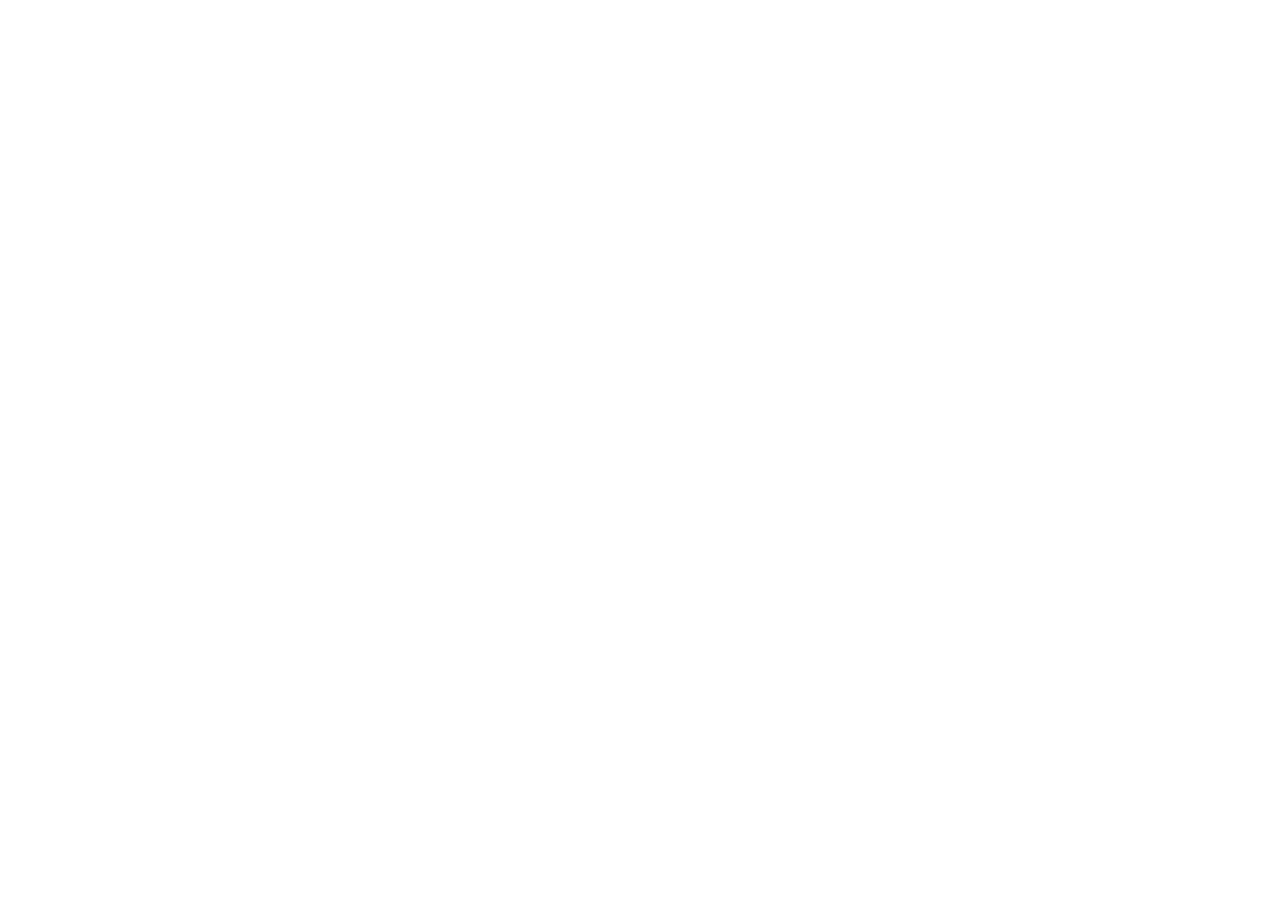
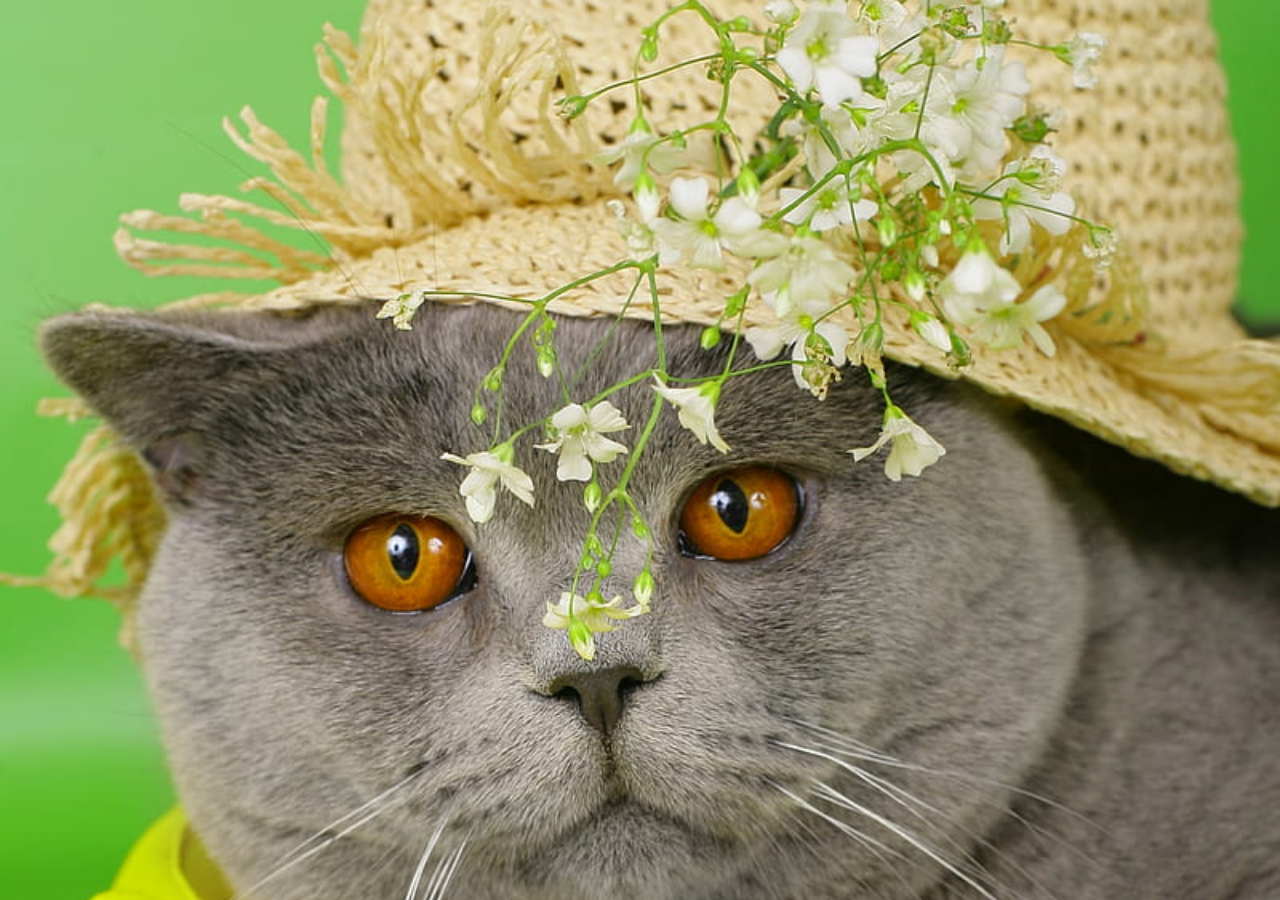
Before and after one commit to mjanyelle/HTML-CSS, a plain HTML site: page exercício/exer22/fundo001.html in a window 1280 px wide. Before the commit the page ends 800 px from the top, so only its background shows below. Drawn offline with Linux system fonts and the light colour scheme.

Commit message:
atualizar

```diff
--- a/exercício/exer22/fundo001.html
+++ b/exercício/exer22/fundo001.html
@@ -4,15 +4,36 @@
     <meta charset="UTF-8">
     <meta name="viewport" content="width=device-width, initial-scale=1.0">
     <title>teste de imagem de fundo</title>
-   <style>
-    boby{
-        background-image: url(imagens/mascote.png);
-        background-size:100px;
-        background-repeat: no-repeat;
-    }
-   </style>
+    <style>
+      body{
+        background-image: url(imagens/animal-gato-big.jpg);
+        background-size: cover;
+      }
+       div.bloco{
+
+        height: 200px;
+        border: 1x solid black;
+        border-radius: 10px;
+        margin: 20px;
+       }
+      div#q1{
+        background-position: left top;
+      }
+      div#q2{
+        background-position: left center;
+      }
+      div#q3{
+        background-position: right bottom;
+      }
+      div#q4{
+        background-position: center center;
+      }
+    </style>
 </head>
 <body>
-
+    <div class="bloco"id="q1"></div>
+    <div class="bloco"id="q2"></div>
+    <div class="bloco"id="q3"></div>
+    <div class="bloco"id="q4"></div>
 </body>
 </html>
```
Also changed, not shown: exercício/exer22/imagens/animal-gato-big.jpg (added).
